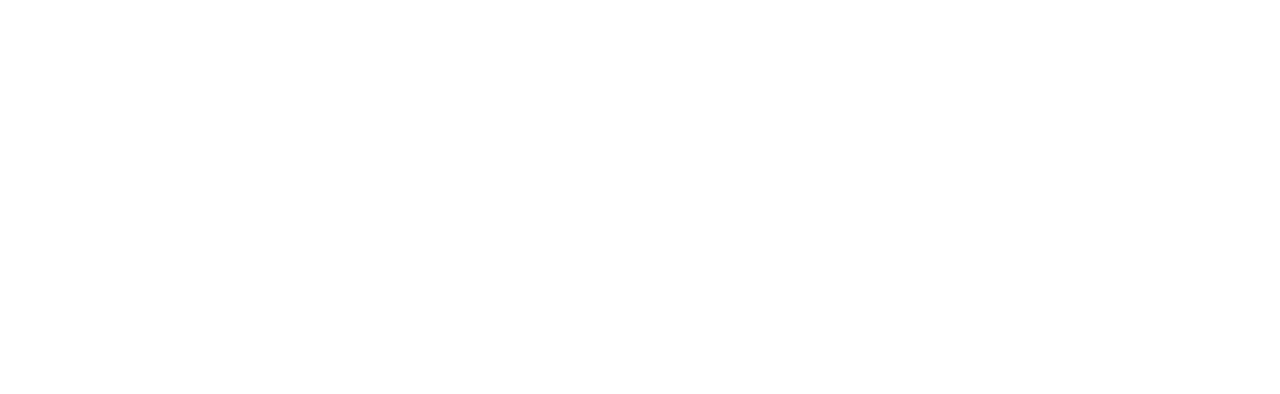
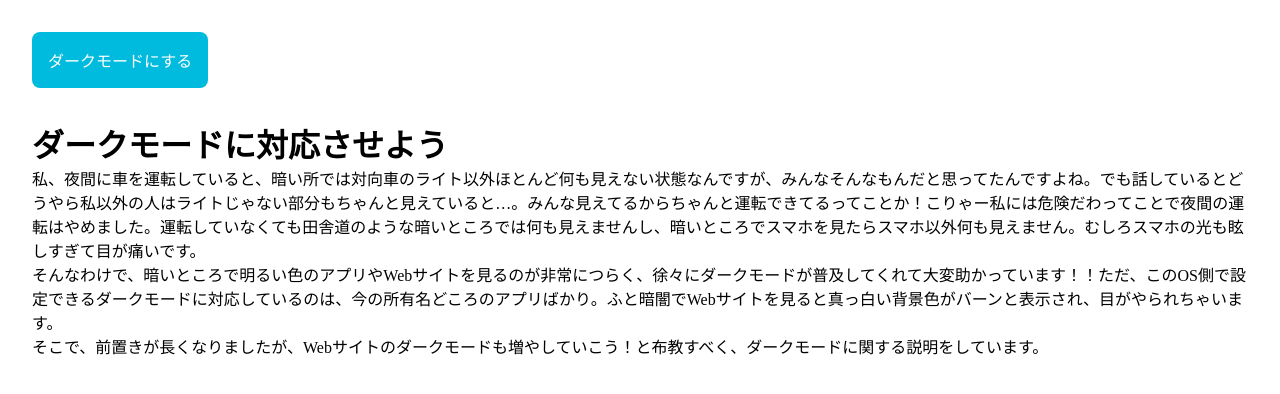
Before and after one commit to etsu0217/white-dark, a plain HTML site: page index.html in a window 1280 px wide. Drawn offline with Linux system fonts and the light colour scheme; some packages are replaced by stand-ins of ours.

Commit message:
Update index.html

```diff
--- a/index.html
+++ b/index.html
@@ -9,6 +9,10 @@
     <script src="js/script.js" defer></script>
 </head>
 <body>
-
+    <button id="btn">ダークモードにする</button>
+    <h1>ダークモードに対応させよう</h1>
+    <p>私、夜間に車を運転していると、暗い所では対向車のライト以外ほとんど何も見えない状態なんですが、みんなそんなもんだと思ってたんですよね。でも話しているとどうやら私以外の人はライトじゃない部分もちゃんと見えていると…。みんな見えてるからちゃんと運転できてるってことか！こりゃー私には危険だわってことで夜間の運転はやめました。運転していなくても田舎道のような暗いところでは何も見えませんし、暗いところでスマホを見たらスマホ以外何も見えません。むしろスマホの光も眩しすぎて目が痛いです。</p>
+    <p>そんなわけで、暗いところで明るい色のアプリやWebサイトを見るのが非常につらく、徐々にダークモードが普及してくれて大変助かっています！！ただ、このOS側で設定できるダークモードに対応しているのは、今の所有名どころのアプリばかり。ふと暗闇でWebサイトを見ると真っ白い背景色がバーンと表示され、目がやられちゃいます。</p>
+    <p>そこで、前置きが長くなりましたが、Webサイトのダークモードも増やしていこう！と布教すべく、ダークモードに関する説明をしています。</p>
 </body>
 </html>
```
